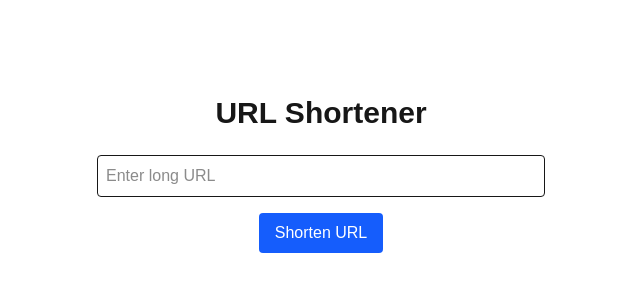
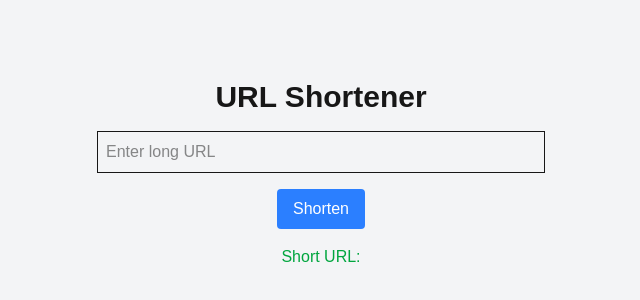
Before and after one commit to codewithmati/short-innovaxel-lastname, a Next.js app in the folder url-shortener/: page / in a window 1280 px wide. Shown: the part 226-526 px from the top of the page, without its empty margins (319-959 px from the left). Built offline with nearby package versions, Linux system fonts and the light colour scheme.

Commit message:
frontend done

```diff
--- /dev/null
+++ b/url-shortener/app/api/shorten/index.ts
@@ -0,0 +1,13 @@
+// /app/api/shorten/route.ts
+import { connectToDB } from "/Project/short-innovaxel-lastname/url-shortener/app/lib/mongodb";
+import { ShortUrl } from "/Project/short-innovaxel-lastname/url-shortener/app/models/ShortUrl";
+import { nanoid } from "nanoid";
+
+export async function POST(req: Request) {
+  await connectToDB();
+  const { longUrl } = await req.json();
+  const shortCode = nanoid(6);
+
+  const shortUrl = await ShortUrl.create({ longUrl, shortCode });
+  return Response.json(shortUrl);
+}
--- a/url-shortener/app/page.tsx
+++ b/url-shortener/app/page.tsx
@@ -1,49 +1,23 @@
-'use client';
-import { useState } from 'react';
+import React from 'react'
 
-export default function Home() {
-  const [url, setUrl] = useState('');
-  const [shortUrl, setShortUrl] = useState('');
+const page = () => {
+  return (
+    <>
+      <main className="flex flex-col items-center justify-center min-h-screen p-4 bg-gray-100">
+      <h1 className="text-3xl font-bold mb-4">URL Shortener</h1>
+      <input
+        className="border p-2 w-full max-w-md mb-4"
+        placeholder="Enter long URL"
+      />
+      <button className="bg-blue-500 text-white px-4 py-2 rounded">
+        Shorten
+      </button>
+        <p className="mt-4 text-green-600">
+          Short URL: <a className="underline"></a>
+        </p>
+    </main>
+    </>
+  )
+}
 
-  const handleSubmit = async () => {
-    const res = await fetch('/api/shorten', {
-      method: 'POST',
-      headers: { 'Content-Type': 'application/json' },
-      body: JSON.stringify({ url }),
-    });
-
-    const data = await res.json();
-    if (res.ok) {
-      setShortUrl(`${window.location.origin}/api/shorten/${data.shortCode}`);
-    } else {
-      alert(data.error || 'Something went wrong');
-    }
-  };
-
-  return (
-    <div className="min-h-screen flex flex-col items-center justify-center p-4 bg-gray-6  00">
-      <h1 className="text-3xl font-bold mb-6">URL Shortener</h1>
-      <input
-        type="text"
-        className="p-2 border rounded w-full max-w-md mb-4"
-        placeholder="Enter long URL"
-        value={url}
-        onChange={(e) => setUrl(e.target.value)}
-      />
-      <button
-        onClick={handleSubmit}
-        className="bg-blue-600 text-white px-4 py-2 rounded"
-      >
-        Shorten URL
-      </button>
-      {shortUrl && (
-        <p className="mt-4">
-          Short URL:{' '}
-          <a href={shortUrl} className="text-blue-700 underline" target="_blank" rel="noopener noreferrer">
-            {shortUrl}
-          </a>
-        </p>
-      )}
-    </div>
-  );
-}
+export default page
```
